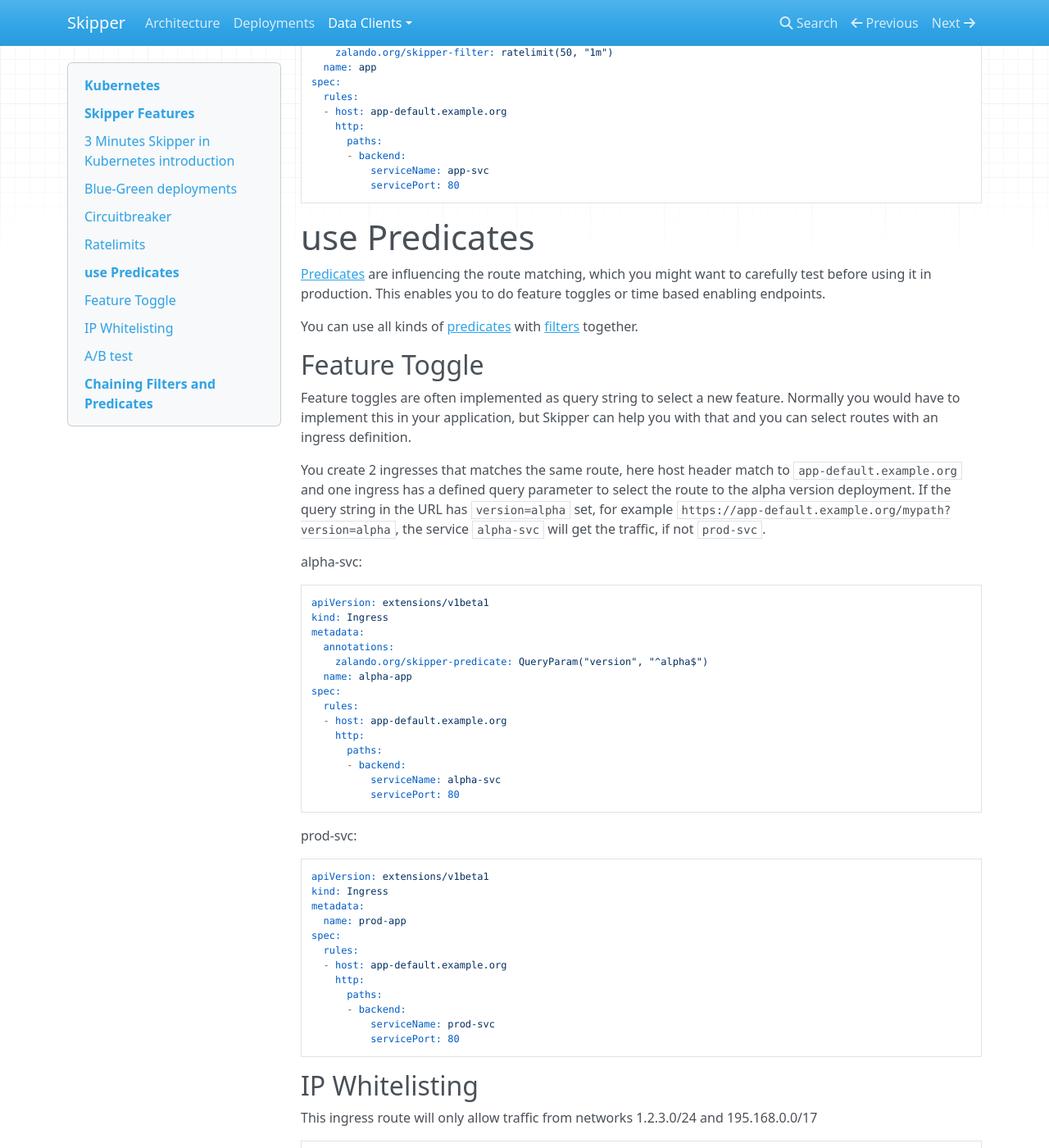
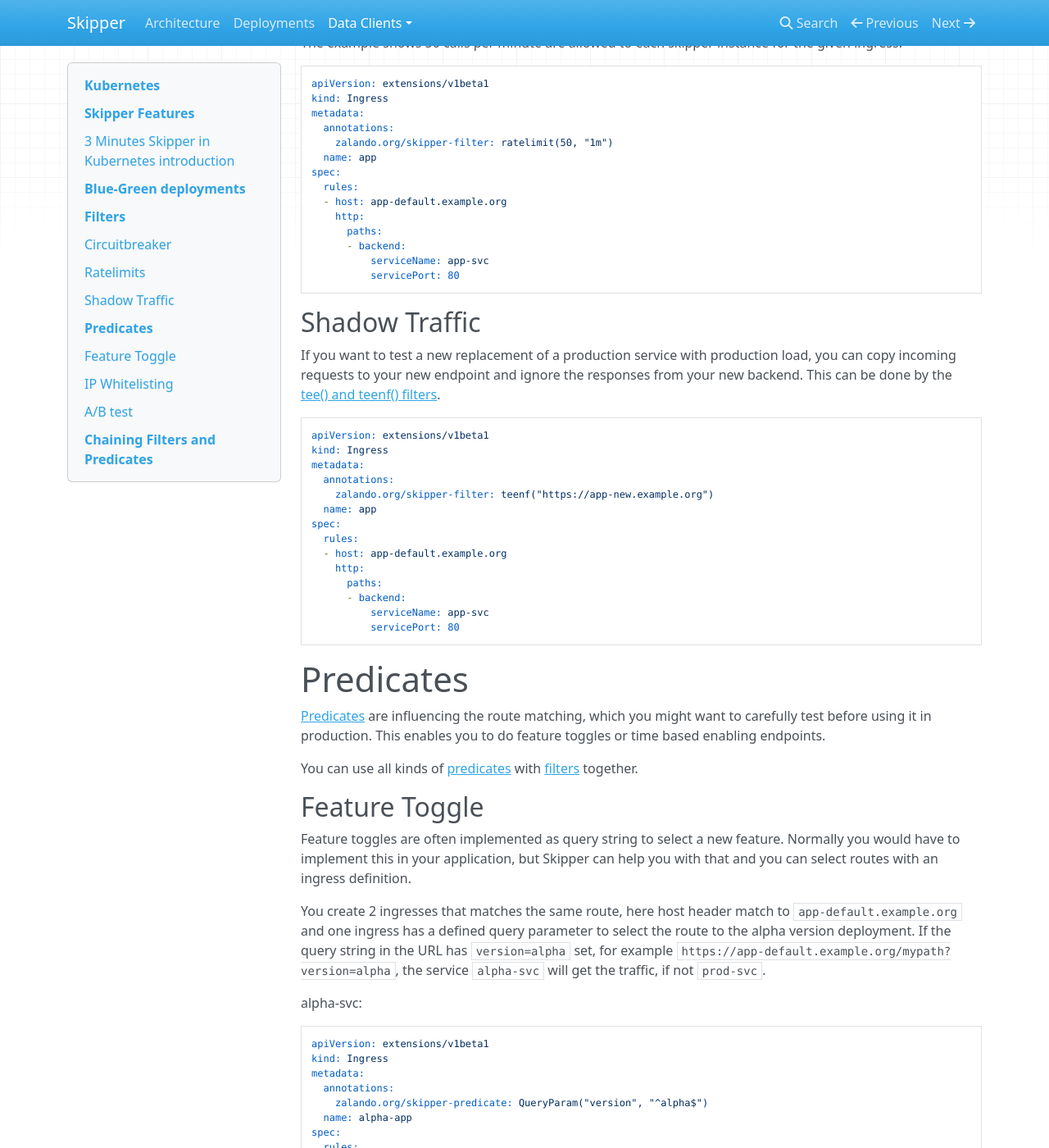
Before and after one commit to zalando/skipper, an MkDocs documentation site: the page built from docs/dataclients/kubernetes.md, in a window 1280 px wide and 1400 px high, scrolled down 6789 px. Shown: the whole window at 82% size. Built offline with MkDocs 1.6.1, drawn with Linux system fonts in a browser that asks for light colours; nearby versions of some CDN libraries; old or Windows-style settings are respelled for this version of MkDocs; some of the changed text lies outside the part shown.

Commit message:
add shadow traffic and adjust sections to be shown more nicely in our docs page

```diff
--- a/docs/dataclients/kubernetes.md
+++ b/docs/dataclients/kubernetes.md
@@ -203,7 +203,7 @@
 and your DNS, [external-dns](https://github.com/kubernetes-incubator/external-dns)
 automatically.
 
-## Blue-Green deployments
+# Blue-Green deployments
 
 To do blue-green deployments you have to have control over traffic
 switching. Skipper gives you the opportunity to set weights to backend
@@ -239,6 +239,11 @@
               serviceName: my-app-2
               servicePort: http
             path: /
+
+# Filters
+
+Filters can modify http requests and responses. There are a plenty of
+things you can do with them.
 
 ## Circuitbreaker
 
@@ -365,7 +370,30 @@
               serviceName: app-svc
               servicePort: 80
 
-# use Predicates
+## Shadow Traffic
+
+If you want to test a new replacement of a production service with
+production load, you can copy incoming requests to your new endpoint
+and ignore the responses from your new backend. This can be done by
+the [tee() and teenf() filters](https://godoc.org/github.com/zalando/skipper/filters/tee).
+
+    apiVersion: extensions/v1beta1
+    kind: Ingress
+    metadata:
+      annotations:
+        zalando.org/skipper-filter: teenf("https://app-new.example.org")
+      name: app
+    spec:
+      rules:
+      - host: app-default.example.org
+        http:
+          paths:
+          - backend:
+              serviceName: app-svc
+              servicePort: 80
+
+
+# Predicates
 
 [Predicates](https://godoc.org/github.com/zalando/skipper/predicates)
 are influencing the route matching, which you might want to carefully
```
